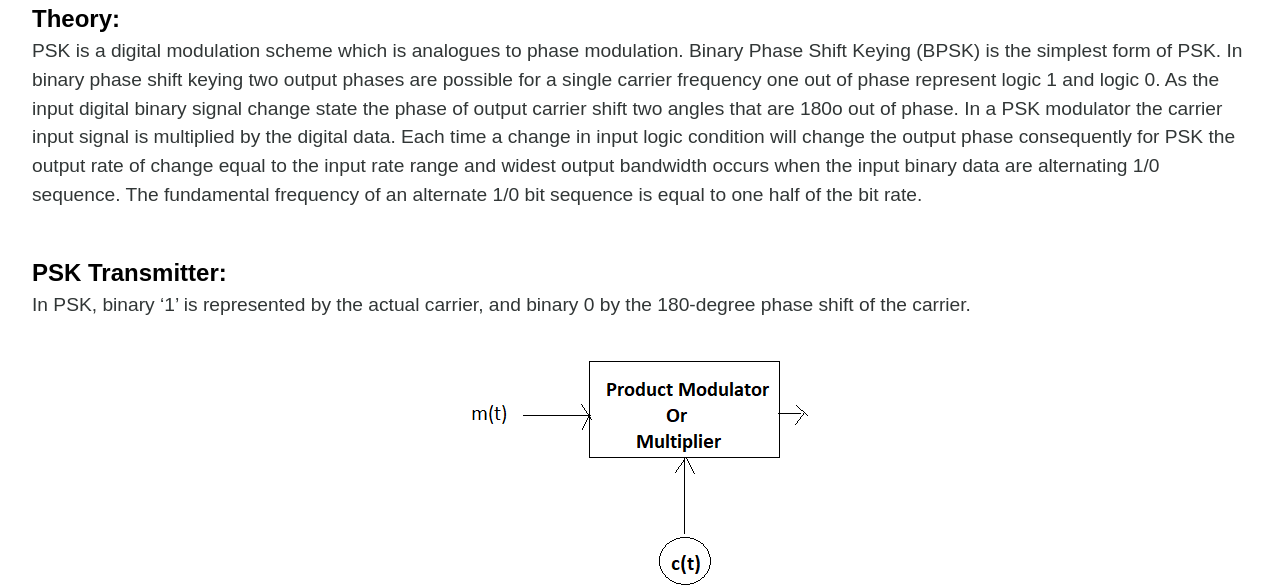
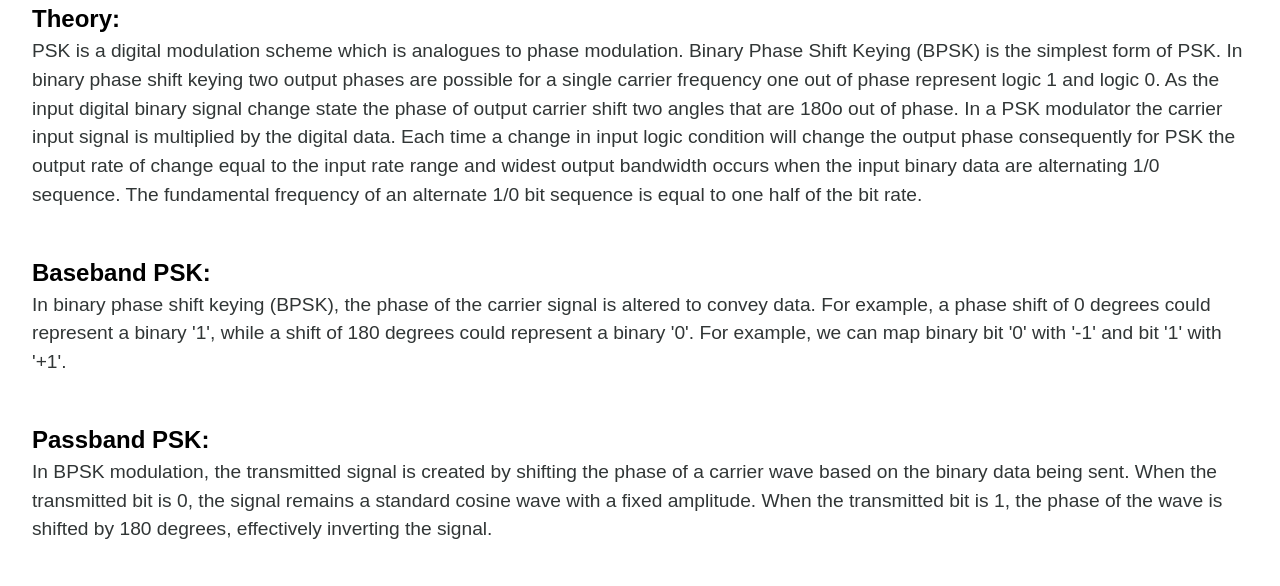
Before and after one commit to virtual-labs/exp-pass-band-implementation-iitd, a plain HTML site: page experiment/theory/PSK.html in a window 1280 px wide. Shown: the part 189-775 px from the top of the page. Drawn offline with nearby package versions, Linux system fonts and the light colour scheme.

Commit message:
Update PSK.html

```diff
--- a/experiment/theory/PSK.html
+++ b/experiment/theory/PSK.html
@@ -164,7 +164,17 @@
 		            <p class="mb-4">
 					PSK is a digital modulation scheme which is analogues to phase modulation. Binary Phase Shift Keying (BPSK) is the simplest form of PSK. In binary phase shift keying two output phases are possible for a single carrier frequency one out of phase represent logic 1 and logic 0. As the input digital binary signal change state the phase of output carrier shift two angles that are 180o out of phase. In a PSK modulator the carrier input signal is multiplied by the digital data. Each time a change in input logic condition will change the output phase consequently for PSK the output rate of change equal to the input rate range and widest output bandwidth occurs when the input binary data are alternating 1/0 sequence. The fundamental frequency of an alternate 1/0 bit sequence is equal to one half of the bit rate.
 					</p>
-					<br>
+				  <br>
+		  <h3 class="text-[24px] font-semibold text-black">Baseband PSK:</h3>
+		            <p class="mb-4">
+In binary phase shift keying (BPSK), the phase of the carrier signal is altered to convey data. For example, a phase shift of 0 degrees could represent a binary '1', while a shift of 180 degrees could represent a binary '0'. For example, we can map binary bit '0' with '-1' and bit '1' with '+1'.
+          </p>
+		  <br>
+		  <h3 class="text-[24px] font-semibold text-black">Passband PSK:</h3>
+		            <p class="mb-4">
+In BPSK modulation, the transmitted signal is created by shifting the phase of a carrier wave based on the binary data being sent. When the transmitted bit is 0, the signal remains a standard cosine wave with a fixed amplitude. When the transmitted bit is 1, the phase of the wave is shifted by 180 degrees, effectively inverting the signal.
+          </p>
+		  <br>
           <h3 class="text-[24px] font-semibold text-black">PSK Transmitter:</h3>
 
           <p class="mb-4">
```
